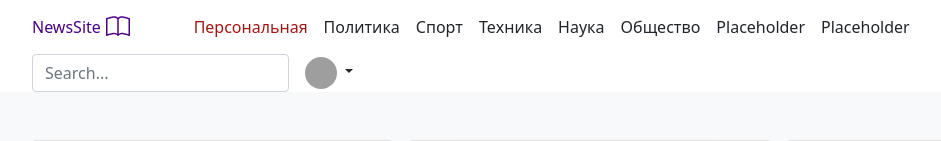
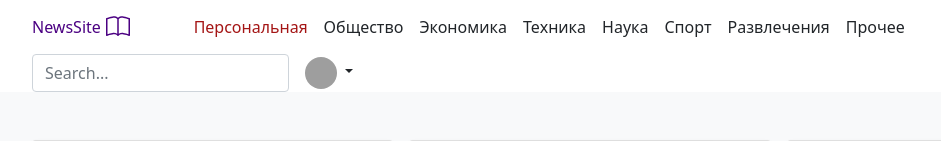
Before and after one commit to OxiSgen/Diplom_site_new1, a Django app: page /news_site/news1/ in a window 1280 px wide. Shown: the top 141 px of the page, without its empty margins (50-991 px from the left). Run offline with Django 3.2, Linux system fonts and the light colour scheme; data comes from the database, SQL or seed files in the repository; parts of the project's set-up code (start-up, migrations or seed data) failed here and were passed over; grey boxes are pictures that could not be loaded.

Commit message:
Update base.html

```diff
--- a/mysite/news_site/templates/base.html
+++ b/mysite/news_site/templates/base.html
@@ -7,6 +7,10 @@
   <title>Title</title>
   <meta charset="utf-8">
   <meta name="viewport" content="width=device-width, initial-scale=1">
+
+  <script src="{% static 'js/jquery-3.1.1.min.js' %}"></script>
+  <script src="{% static 'js/jquery.waypoints.min.js' %}"></script>
+  <script src="{% static 'js/infinite.min.js' %}"></script>
 
   <!-- CSS only -->
   <link href="https://cdn.jsdelivr.net/npm/bootstrap@5.0.0-beta3/dist/css/bootstrap.min.css" rel="stylesheet" integrity="sha384-eOJMYsd53ii+scO/bJGFsiCZc+5NDVN2yr8+0RDqr0Ql0h+rP48ckxlpbzKgwra6" crossorigin="anonymous">
@@ -46,13 +50,13 @@
         {% else %}
           <li><a href="{% url 'Not_logged' %}" class="nav-link px-2 link-secondary Individual-lenta">Персональная</a></li>
         {% endif %}
-        <li><a href="{% url 'News1' %}" class="nav-link px-2 link-dark">Политика</a></li>
-        <li><a href="{% url 'News2' %}" class="nav-link px-2 link-dark">Спорт</a></li>
+        <li><a href="{% url 'News1' %}" class="nav-link px-2 link-dark">Общество</a></li>
+        <li><a href="{% url 'News2' %}" class="nav-link px-2 link-dark">Экономика</a></li>
         <li><a href="{% url 'News3' %}" class="nav-link px-2 link-dark">Техника</a></li>
         <li><a href="{% url 'News4' %}" class="nav-link px-2 link-dark">Наука</a></li>
-        <li><a href="{% url 'News5' %}" class="nav-link px-2 link-dark">Общество</a></li>
-        <li><a href="{% url 'News6' %}" class="nav-link px-2 link-dark">Placeholder</a></li>
-        <li><a href="{% url 'News7' %}" class="nav-link px-2 link-dark">Placeholder</a></li>
+        <li><a href="{% url 'News5' %}" class="nav-link px-2 link-dark">Спорт</a></li>
+        <li><a href="{% url 'News6' %}" class="nav-link px-2 link-dark">Развлечения</a></li>
+        <li><a href="{% url 'News7' %}" class="nav-link px-2 link-dark">Прочее</a></li>
       </ul>
 
       <form class="col-12 col-lg-auto mb-3 mb-lg-0 me-lg-3">
@@ -78,10 +82,10 @@
       </div>
     </div>
   </div>
+
 </head>
 
 
 
 {% block content %}
-
 {% endblock %}
```
